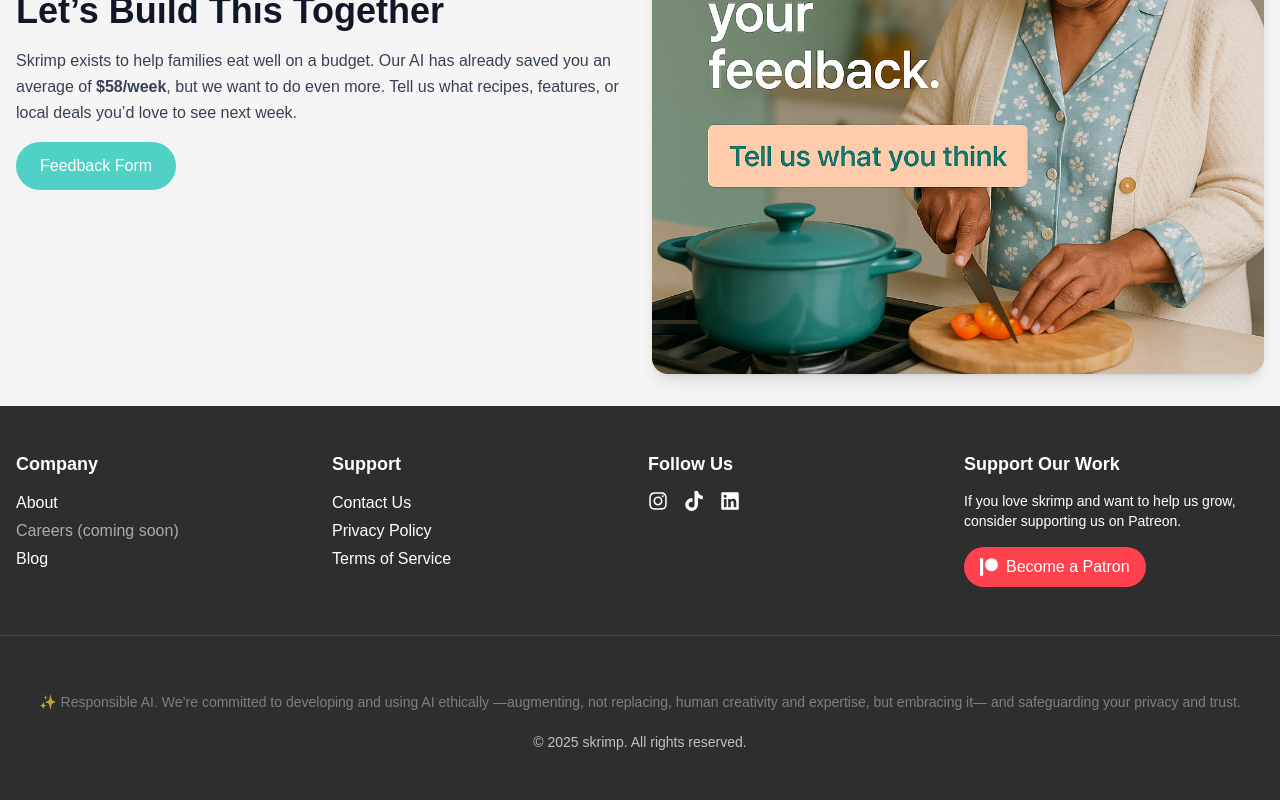
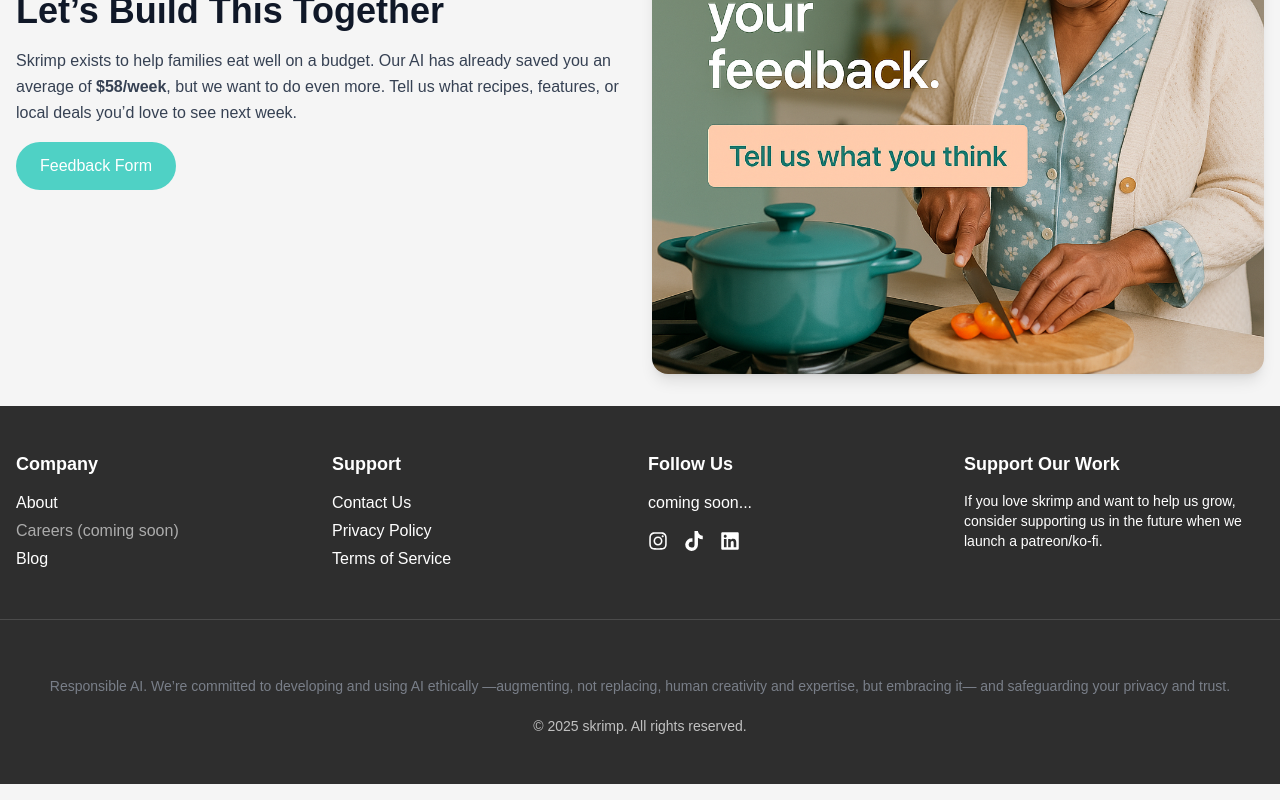
Before and after one commit to henliz/eCo-op, a Next.js app in the folder frontend/: page / in a window 1280 px wide. Shown: the part 3308-4108 px from the top of the page. Built offline with nearby package versions, Linux system fonts and the light colour scheme.

Commit message:
Removed patreon from footer for time being.

```diff
--- a/frontend/components/layout/Footer.jsx
+++ b/frontend/components/layout/Footer.jsx
@@ -60,7 +60,9 @@ export default function Footer() {
         {/* 3. Social */}
         <div className="space-y-2">
           <h4 className="font-semibold text-lg">Follow Us</h4>
+          <p>coming soon...</p>
           <div className="flex items-center space-x-4">
+
             <a
               href="https://instagram.com/yourhandle"
               target="_blank"
@@ -95,17 +97,8 @@ export default function Footer() {
         <div className="space-y-2">
           <h4 className="font-semibold text-lg">Support Our Work</h4>
           <p className="text-sm">
-            If you love skrimp and want to help us grow, consider supporting us on Patreon.
+            If you love skrimp and want to help us grow, consider supporting us in the future when we launch a patreon/ko-fi.
           </p>
-          <a
-            href="https://patreon.com/yourpage"
-            target="_blank"
-            rel="noopener noreferrer"
-            className="inline-flex items-center bg-[#FF424D] px-4 py-2 rounded-full hover:bg-[#e03e46] transition"
-          >
-            <FaPatreon size={18} className="mr-2" />
-            Become a Patron
-          </a>
         </div>
       </div>
 
@@ -113,7 +106,7 @@ export default function Footer() {
       <div className="mt-12 border-t border-white/20 pt-6 text-center text-sm opacity-70">
       {/* Responsible AI pledge */}
         <div className="md:col-span-4 text-center mt-8 text-sm text-gray-400">
-          ✨ Responsible AI. We’re committed to developing and using AI ethically —augmenting, not replacing, human creativity and expertise, but embracing it— and safeguarding your privacy and trust.
+          Responsible AI. We’re committed to developing and using AI ethically —augmenting, not replacing, human creativity and expertise, but embracing it— and safeguarding your privacy and trust.
         </div>
         <br></br>
         © {new Date().getFullYear()} skrimp. All rights reserved.
```
